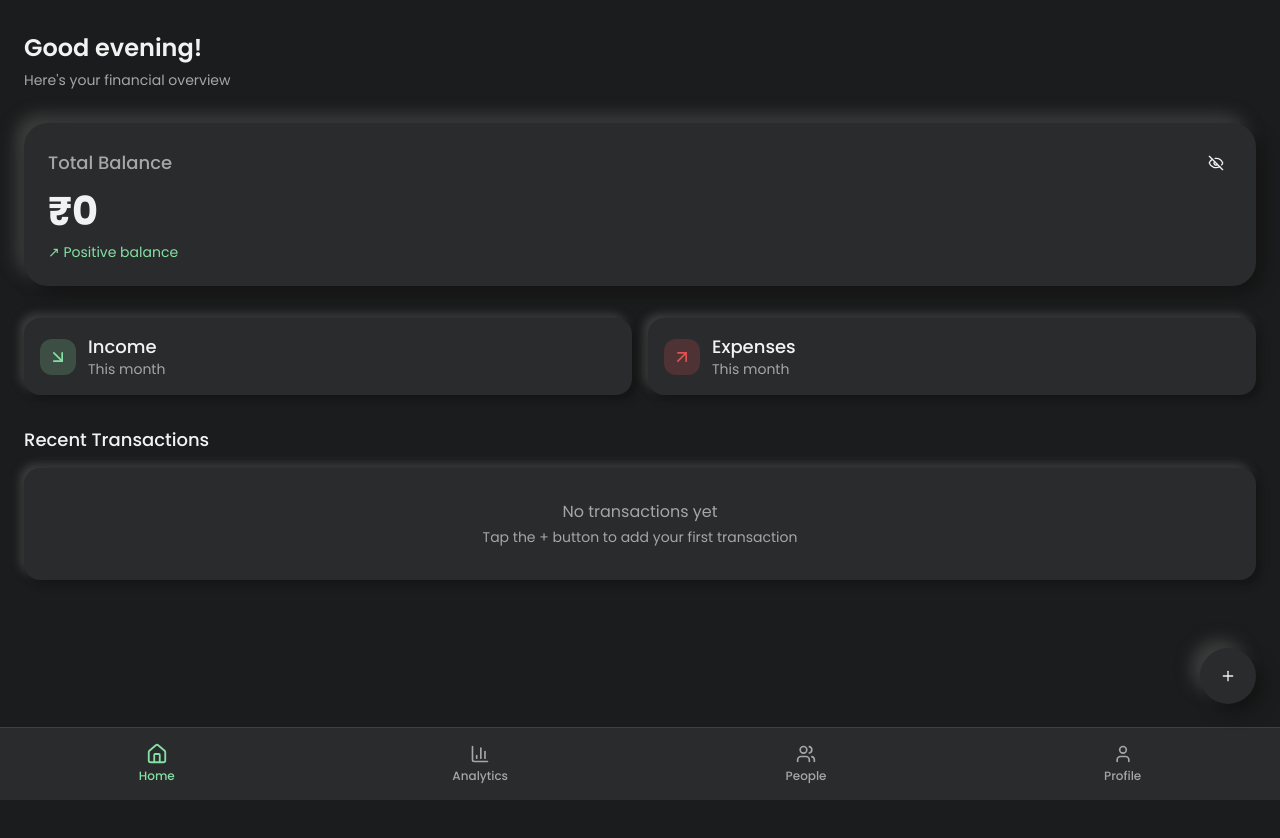
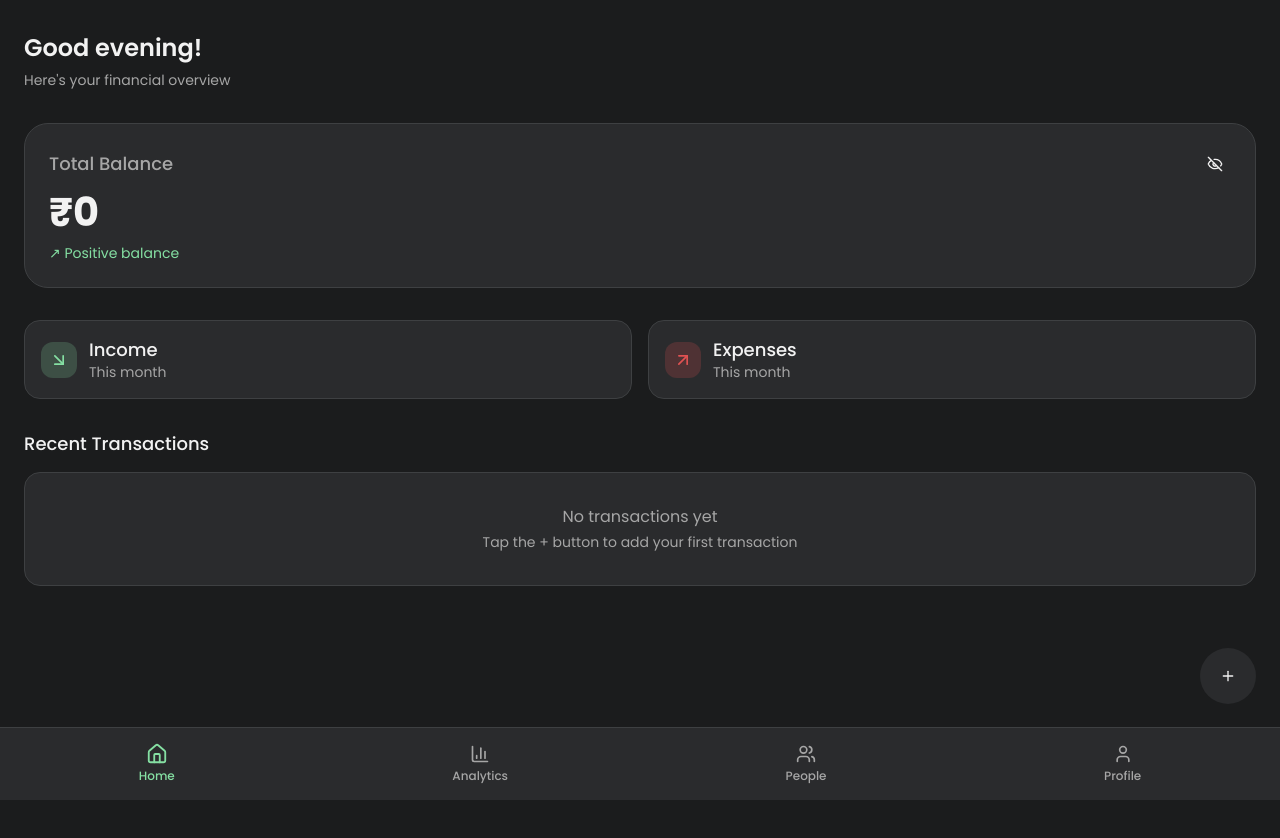
Before and after one commit to kchrllokesh321/cred-inspired-finances, a React (Vite) app: page / in a window 1280 px wide. Shown: the top 838 px of the page. Built offline with nearby package versions, Linux system fonts and the light colour scheme.

Commit message:
Remove shadows and fix navigation
Remove all neumorphic shadows from the application and ensure the bottom navigation bar functions correctly.

```diff
--- a/src/components/AddTransactionModal.tsx
+++ b/src/components/AddTransactionModal.tsx
@@ -72,14 +72,14 @@ const AddTransactionModal = ({ isOpen, onClose }: AddTransactionModalProps) => {
         {/* Type Toggle */}
         <div className="flex gap-2 mb-6">
           <Button
-            variant={type === 'expense' ? "neumorphic-primary" : "neumorphic"}
+            variant={type === 'expense' ? "clean-primary" : "clean"}
             className="flex-1"
             onClick={() => setType('expense')}
           >
             Expense
           </Button>
           <Button
-            variant={type === 'income' ? "neumorphic-primary" : "neumorphic"}
+            variant={type === 'income' ? "clean-primary" : "clean"}
             className="flex-1"
             onClick={() => setType('income')}
           >
@@ -134,7 +134,7 @@ const AddTransactionModal = ({ isOpen, onClose }: AddTransactionModalProps) => {
 
         {/* Save Button */}
         <Button
-          variant="neumorphic-primary"
+          variant="clean-primary"
           className="w-full mt-6"
           onClick={handleSave}
         >
--- a/src/components/MainLayout.tsx
+++ b/src/components/MainLayout.tsx
@@ -28,7 +28,7 @@ const MainLayout = () => {
 
       {/* Floating Action Button */}
       <Button
-        variant="neumorphic-fab"
+        variant="clean-fab"
         size="fab"
         className="fixed bottom-24 right-6 z-10"
         onClick={() => setIsAddModalOpen(true)}
--- a/src/components/SplashScreen.tsx
+++ b/src/components/SplashScreen.tsx
@@ -10,7 +10,7 @@ const SplashScreen = () => {
   return (
     <div className="min-h-screen bg-background flex items-center justify-center">
       <div className={`text-center transition-all duration-1000 ${fadeIn ? 'opacity-100 scale-100' : 'opacity-0 scale-95'}`}>
-        <div className="neumorphic rounded-3xl p-12 mb-8 inline-block">
+        <div className="clean-card rounded-3xl p-12 mb-8 inline-block">
           <div className="w-20 h-20 bg-primary rounded-2xl flex items-center justify-center">
             <span className="text-3xl font-bold text-primary-foreground">₹</span>
           </div>
--- a/src/components/ui/button.tsx
+++ b/src/components/ui/button.tsx
@@ -15,10 +15,10 @@ const buttonVariants = cva(
         secondary: "bg-secondary text-secondary-foreground hover:bg-secondary/80",
         ghost: "hover:bg-accent hover:text-accent-foreground",
         link: "text-primary underline-offset-4 hover:underline",
-        neumorphic: "neumorphic text-foreground hover:shadow-sm active:neumorphic-pressed rounded-2xl border-0",
-        "neumorphic-primary": "neumorphic bg-primary text-primary-foreground hover:shadow-sm active:neumorphic-pressed rounded-2xl border-0",
-        "neumorphic-fab": "neumorphic text-foreground hover:shadow-sm active:neumorphic-pressed rounded-full border-0 h-14 w-14",
-        "pin-button": "neumorphic-sm text-foreground hover:shadow-sm active:neumorphic-pressed rounded-full border-0 h-16 w-16 text-lg font-medium",
+        clean: "clean-card text-foreground hover:bg-secondary/50 active:clean-pressed rounded-2xl border-0",
+        "clean-primary": "bg-primary text-primary-foreground hover:bg-primary/90 rounded-2xl border-0",
+        "clean-fab": "clean-card text-foreground hover:bg-secondary/50 active:clean-pressed rounded-full border-0 h-14 w-14",
+        "pin-button": "clean-sm text-foreground hover:bg-secondary/50 active:clean-pressed rounded-full border-0 h-16 w-16 text-lg font-medium",
       },
       size: {
         default: "h-10 px-4 py-2",
--- a/src/index.css
+++ b/src/index.css
@@ -122,26 +122,19 @@ All colors MUST be HSL. Neumorphic design with soft shadows and depth.
     @apply bg-background text-foreground font-poppins;
   }
 
-  /* Neumorphic component styles */
-  .neumorphic {
+  /* Clean component styles without shadows */
+  .clean-card {
     background: hsl(var(--card));
-    box-shadow:
-      8px 8px 16px hsl(var(--shadow-dark)),
-      -8px -8px 16px hsl(var(--shadow-light));
+    border: 1px solid hsl(var(--border));
   }
 
-  .neumorphic-pressed {
-    background: hsl(var(--card));
-    box-shadow:
-      inset 4px 4px 8px hsl(var(--shadow-inset-dark)),
-      inset -4px -4px 8px hsl(var(--shadow-inset-light));
+  .clean-pressed {
+    background: hsl(var(--muted));
   }
 
-  .neumorphic-sm {
+  .clean-sm {
     background: hsl(var(--card));
-    box-shadow:
-      4px 4px 8px hsl(var(--shadow-dark)),
-      -4px -4px 8px hsl(var(--shadow-light));
+    border: 1px solid hsl(var(--border));
   }
 
   /* Typography classes */
--- a/src/pages/Home.tsx
+++ b/src/pages/Home.tsx
@@ -62,7 +62,7 @@ const Home = () => {
       </div>
 
       {/* Balance Card */}
-      <div className="neumorphic rounded-3xl p-6 mb-8">
+      <div className="clean-card rounded-3xl p-6 mb-8">
         <div className="flex items-center justify-between mb-2">
           <span className="text-card text-muted-foreground">Total Balance</span>
           <Button
@@ -84,7 +84,7 @@ const Home = () => {
 
       {/* Quick Actions */}
       <div className="grid grid-cols-2 gap-4 mb-8">
-        <div className="neumorphic-sm rounded-2xl p-4 flex items-center">
+        <div className="clean-sm rounded-2xl p-4 flex items-center">
           <div className="bg-income/20 rounded-xl p-2 mr-3">
             <ArrowDownRight className="h-5 w-5 text-income" />
           </div>
@@ -93,7 +93,7 @@ const Home = () => {
             <div className="text-subtext text-muted-foreground">This month</div>
           </div>
         </div>
-        <div className="neumorphic-sm rounded-2xl p-4 flex items-center">
+        <div className="clean-sm rounded-2xl p-4 flex items-center">
           <div className="bg-expense/20 rounded-xl p-2 mr-3">
             <ArrowUpRight className="h-5 w-5 text-expense" />
           </div>
@@ -116,7 +116,7 @@ const Home = () => {
         </div>
 
         {recentTransactions.length === 0 ? (
-          <div className="neumorphic-sm rounded-2xl p-8 text-center">
+          <div className="clean-sm rounded-2xl p-8 text-center">
             <div className="text-muted-foreground text-body">
               No transactions yet
             </div>
@@ -129,7 +129,7 @@ const Home = () => {
             {recentTransactions.map((transaction) => (
               <div
                 key={transaction.id}
-                className="neumorphic-sm rounded-2xl p-4 flex items-center justify-between cursor-pointer hover:shadow-md transition-shadow"
+                className="clean-sm rounded-2xl p-4 flex items-center justify-between cursor-pointer hover:bg-secondary/50 transition-all"
                 onClick={() => navigate(`/transaction/${transaction.id}`)}
               >
                 <div className="flex items-center">
--- a/src/pages/NotFound.tsx
+++ b/src/pages/NotFound.tsx
@@ -1,5 +1,6 @@
-import { useLocation } from "react-router-dom";
+import { useLocation, Link } from "react-router-dom";
 import { useEffect } from "react";
+import { Button } from "@/components/ui/button";
 
 const NotFound = () => {
   const location = useLocation();
@@ -12,13 +13,15 @@ const NotFound = () => {
   }, [location.pathname]);
 
   return (
-    <div className="min-h-screen flex items-center justify-center bg-gray-100">
+    <div className="min-h-screen flex items-center justify-center bg-background">
       <div className="text-center">
-        <h1 className="text-4xl font-bold mb-4">404</h1>
-        <p className="text-xl text-gray-600 mb-4">Oops! Page not found</p>
-        <a href="/" className="text-blue-500 hover:text-blue-700 underline">
-          Return to Home
-        </a>
+        <h1 className="text-display text-foreground mb-4">404</h1>
+        <p className="text-body text-muted-foreground mb-8">Oops! Page not found</p>
+        <Link to="/">
+          <Button variant="clean-primary">
+            Return to Home
+          </Button>
+        </Link>
       </div>
     </div>
   );
--- a/src/pages/TransactionDetail.tsx
+++ b/src/pages/TransactionDetail.tsx
@@ -65,7 +65,7 @@ const TransactionDetail = () => {
         <div className="text-center mt-20">
           <div className="text-body text-foreground">Transaction not found</div>
           <Button
-            variant="neumorphic-primary"
+            variant="clean-primary"
             className="mt-4"
             onClick={() => navigate('/')}
           >
@@ -92,7 +92,7 @@ const TransactionDetail = () => {
       </div>
 
       {/* Transaction Card */}
-      <div className="neumorphic rounded-3xl p-6 mb-8">
+      <div className="clean-card rounded-3xl p-6 mb-8">
         <div className="text-center mb-6">
           <div className={`inline-flex items-center justify-center w-16 h-16 rounded-full mb-4 ${
             transaction.type === 'income' ? 'bg-income/20' : 'bg-expense/20'
@@ -151,7 +151,7 @@ const TransactionDetail = () => {
       {/* Action Buttons */}
       <div className="space-y-4">
         <Button
-          variant="neumorphic"
+          variant="clean"
           className="w-full"
           onClick={() => {
             // Edit functionality would go here
```
Also changed, not shown: src/pages/Analytics.tsx (+4 -4 lines), src/pages/People.tsx (+7 -7 lines), src/pages/PersonDetail.tsx (+10 -10 lines), src/pages/Profile.tsx (+4 -4 lines).
